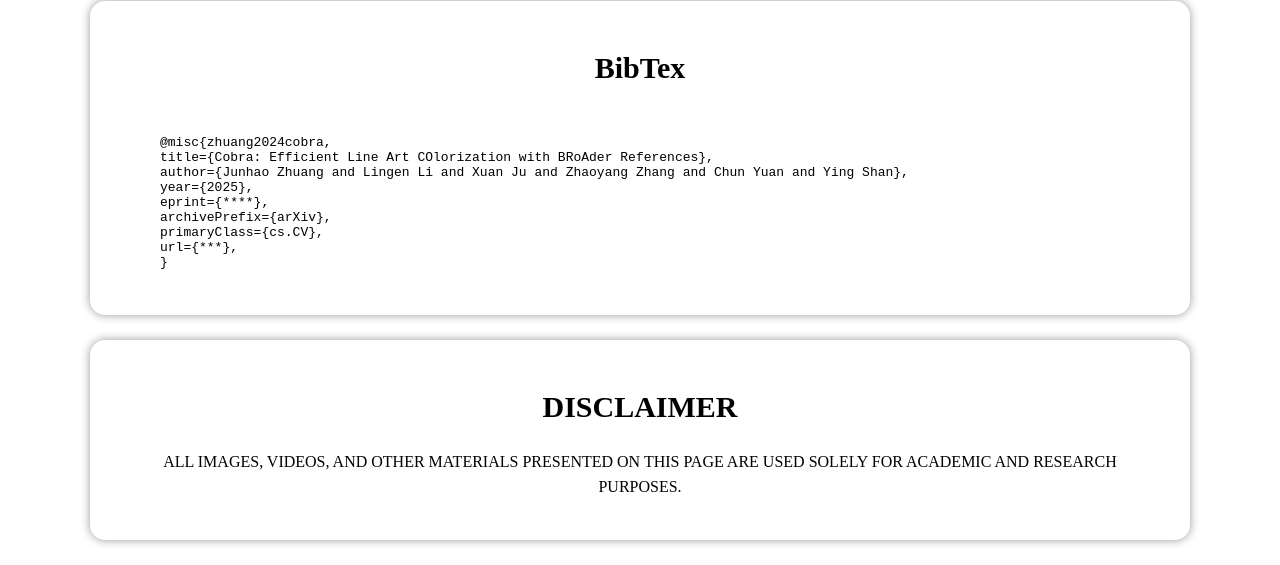
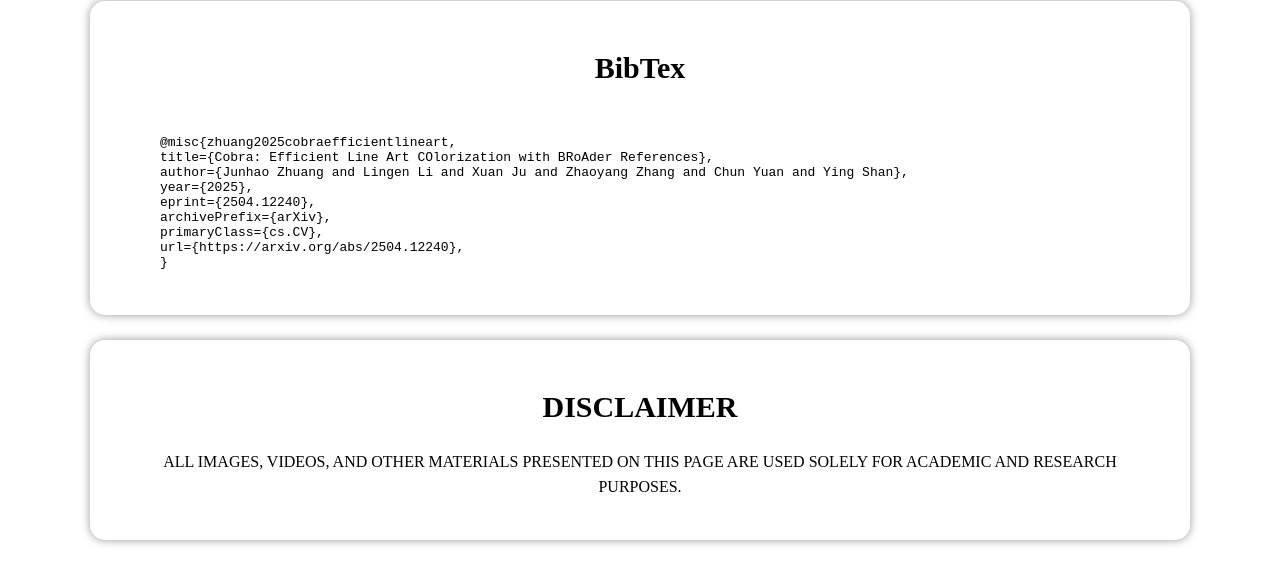
Before and after one commit to zhuang2002/zhuang2002.github.io, a Jekyll site: the page Cobra/index.html, which Jekyll copies as it is, in a window 1280 px wide and 900 px high, scrolled down 8267 px, cut to the strip 335-900 px from the top of the window. Built offline with Jekyll 4.4.1, drawn with Linux system fonts in a browser that asks for light colours.

Commit message:
Update index.html

```diff
--- a/Cobra/index.html
+++ b/Cobra/index.html
@@ -48,7 +48,7 @@
         </style>
 
         <div style="text-align: center;">
-          <a href="https://arxiv.org" target="_blank" class="link-button">
+          <a href="https://arxiv.org/abs/2504.12240" target="_blank" class="link-button">
             <i class="fas fa-file-alt"></i> <img src="fig/arxiv.png" alt="arxiv", style="width: 16px;"> Paper</a>
           <a href="https://github.com/Zhuang2002/Cobra" target="_blank" class="link-button">
             <i class="fab fa-github"></i> <img src="fig/github.png" alt="github", style="width: 16px;"> Code</a>
@@ -147,15 +147,14 @@
 
 <div class="content">
   <h2 style="text-align:center;"><strong>BibTex</strong></h2>
-  <code> <br>@misc{zhuang2024cobra,<br>
-      title={Cobra:
-        Efficient Line Art COlorization with BRoAder References}, <br>
-      author={Junhao Zhuang and Lingen Li and Xuan Ju and Zhaoyang Zhang and Chun Yuan and Ying Shan},<br>
-      year={2025},<br>
-      eprint={****},<br>
-      archivePrefix={arXiv},<br>
-      primaryClass={cs.CV},<br>
-      url={***}, <br>
+  <code> <br>@misc{zhuang2025cobraefficientlineart, <br>
+      title={Cobra: Efficient Line Art COlorization with BRoAder References}, <br>
+      author={Junhao Zhuang and Lingen Li and Xuan Ju and Zhaoyang Zhang and Chun Yuan and Ying Shan}, <br>
+      year={2025}, <br>
+      eprint={2504.12240}, <br>
+      archivePrefix={arXiv}, <br>
+      primaryClass={cs.CV}, <br>
+      url={https://arxiv.org/abs/2504.12240}, <br>
 }
    </code>
 </div>
```
